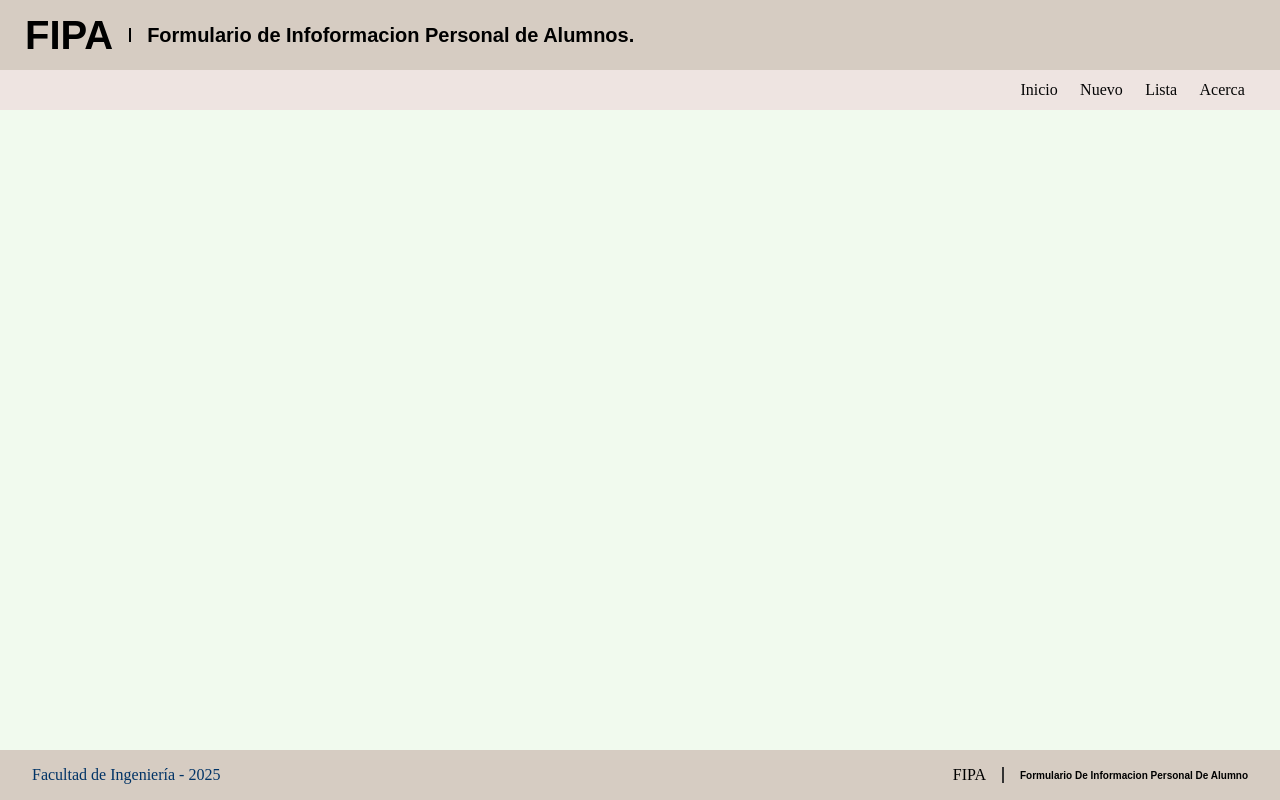
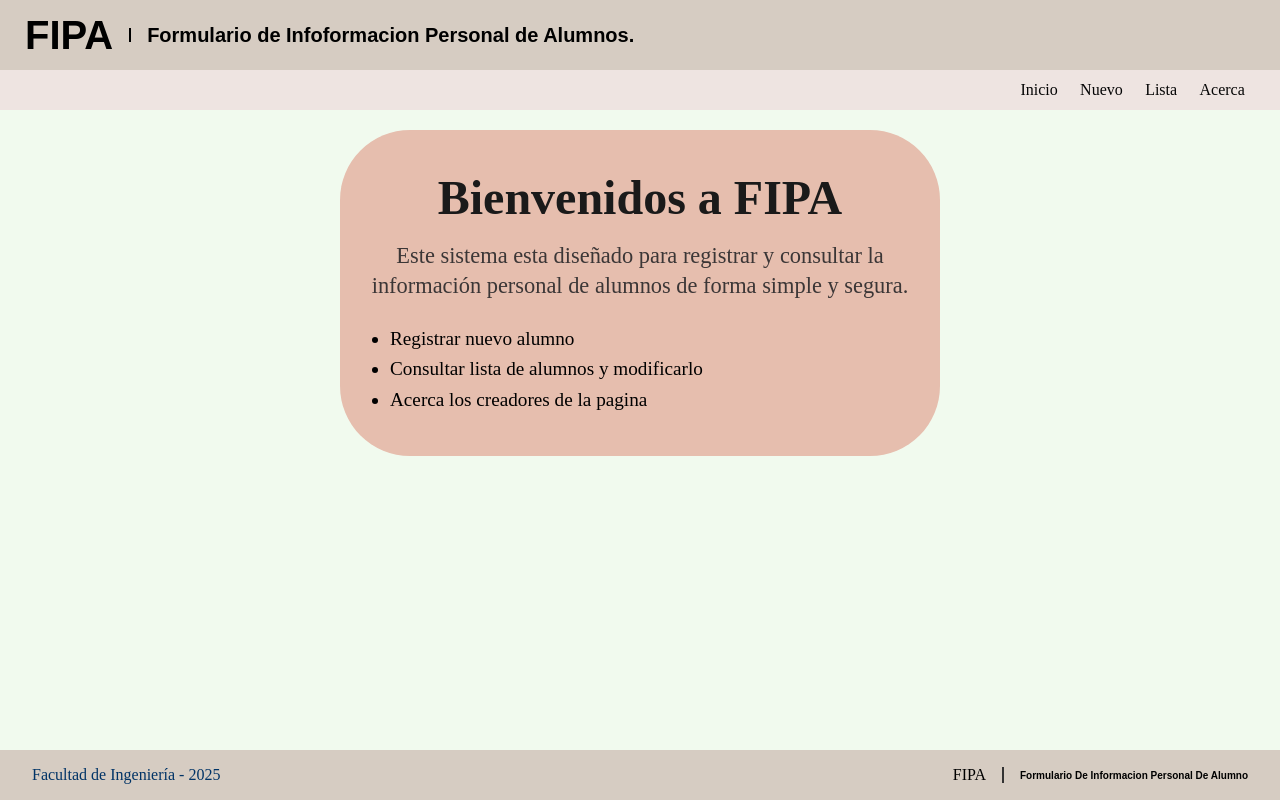
Before and after one commit to Franco46-ochoa/pv_tp5_grupo1, a React (Vite) app: page / in a window 1280 px wide. Built offline with nearby package versions, Linux system fonts and the light colour scheme.

Commit message:
Commit Agregado de la pagina de inicio

```diff
--- a/src/App.jsx
+++ b/src/App.jsx
@@ -1,16 +1,22 @@
+import React from 'react';
+import { Routes, Route } from 'react-router-dom';
 import './Styles/Styles.css'
 import Header from './Components/Header';
+import NavBar from './Components/NavBar';
+import Home from './Components/Home';
 import Footer from './Components/Footer';
-import NavBar from './Components/NavBar';
 
 function App() {
   return (
     <div className='App'>
       <Header />
-      <NavBar/>
+      <NavBar />
+      <Routes>
+        <Route path="/" element={<Home />} />
+      </Routes>
       <Footer/>
     </div>
   );
 }
 
-export default App
+export default App;
--- /dev/null
+++ b/src/Components/Home.jsx
@@ -0,0 +1,19 @@
+import React from 'react'
+import  '../Styles/Styles.css';
+
+function Home() {
+  return (
+    <div className='Bienvenida'>
+      <div className='Titulo_home'>Bienvenidos a FIPA</div>
+      <div className='descripcion_home'>Este sistema esta diseñado para registrar y consultar la información personal de alumnos de forma simple y segura.</div>
+      <ul className='descripcion_list'>
+        <li> Registrar nuevo alumno</li>
+        <li> Consultar lista de alumnos y modificarlo</li>
+        <li> Acerca los creadores de la pagina</li>
+      </ul>
+    </div>
+
+  )
+}
+
+export default Home
--- a/src/Styles/Styles.css
+++ b/src/Styles/Styles.css
@@ -87,3 +87,33 @@
   background-color: #b2967d;
   color: #dfd5d5;
 }
+/*Home*/
+.Bienvenida{
+  text-align: center;
+  padding: 40px 20px;
+  max-width: 600px;
+  margin: 20px auto;
+  border-radius: 70px;
+  background-color: #e6beae;
+}
+.Titulo_home {
+  font-size: 3rem;
+  font-weight: bold;
+  margin-bottom: 1rem;
+  color: #1a1a1a;
+}
+.descripcion_home {
+  font-size: 1.4rem;
+  color: #3b3636;
+  margin-bottom: 1.5rem;
+  line-height: 1.3;
+}
+.descripcion_list {
+  list-style-position:initial;
+  text-align: left;
+  margin: 0 auto;
+  max-width: 500px;
+  padding-left: 0;
+  line-height: 1.6;
+  font-size: 1.2rem;
+}
```
